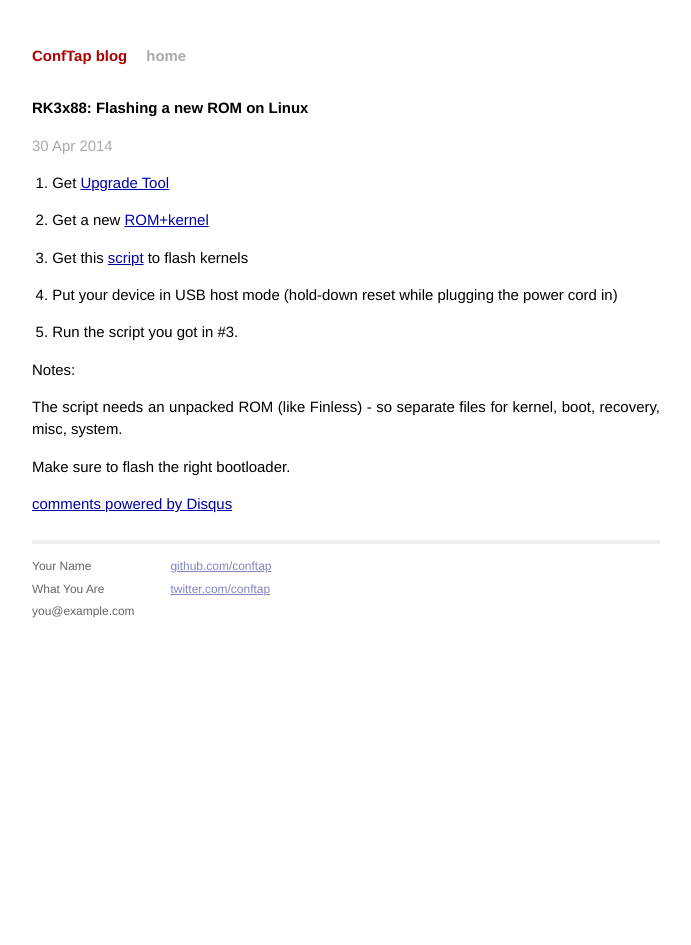
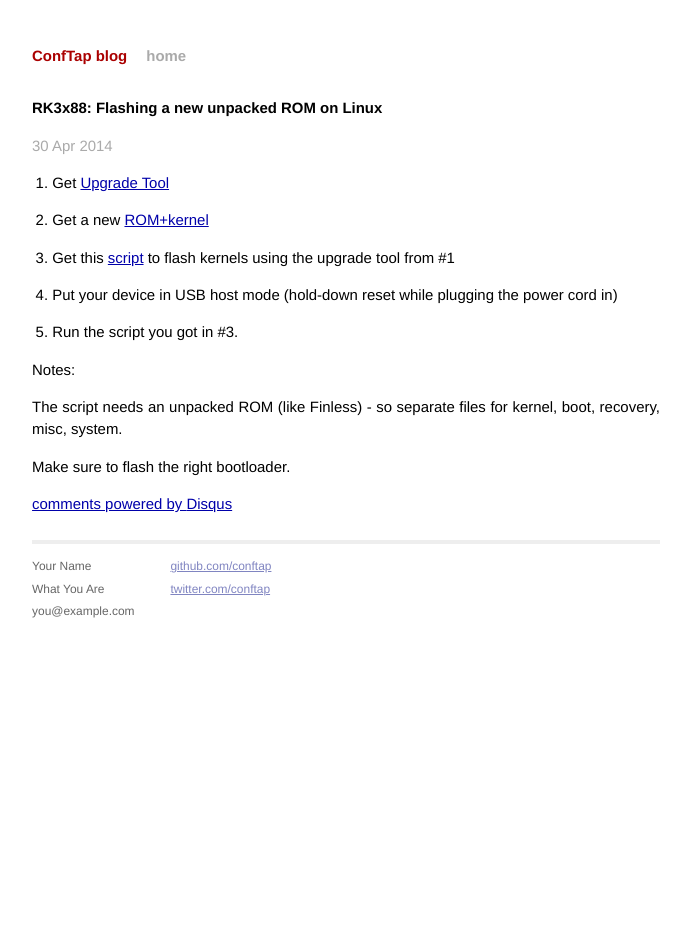
Before and after one commit to conftap/conftap.github.io, a Jekyll site: the page built from _posts/2014-04-30-flashing-new-rk3188-rom-linux.markdown, in a window 1280 px wide. Shown: the whole page, without its empty margins (294-985 px from the left). Built offline with Jekyll 4.4.1, drawn with Linux system fonts in a browser that asks for light colours; Markdown is read by kramdown in place of the engine named in the settings; comment, search, counter and statistics services are not loaded.

Commit message:
More cleanup

```diff
--- a/_posts/2014-04-30-flashing-new-rk3188-rom-linux.markdown
+++ b/_posts/2014-04-30-flashing-new-rk3188-rom-linux.markdown
@@ -1,6 +1,6 @@
 ---
 layout: post
-title:  "RK3x88: Flashing a new ROM on Linux"
+title:  "RK3x88: Flashing a new unpacked ROM on Linux"
 date:   2014-04-30 05:30:59
 categories: rk3188
 ---
@@ -9,7 +9,7 @@ categories: rk3188
 
 2. Get a new [ROM+kernel][rom]
 
-3. Get this [script][script] to flash kernels
+3. Get this [script][script] to flash kernels using the upgrade tool from #1
 
 4. Put your device in USB host mode (hold-down reset while plugging the power cord in)
 
```
